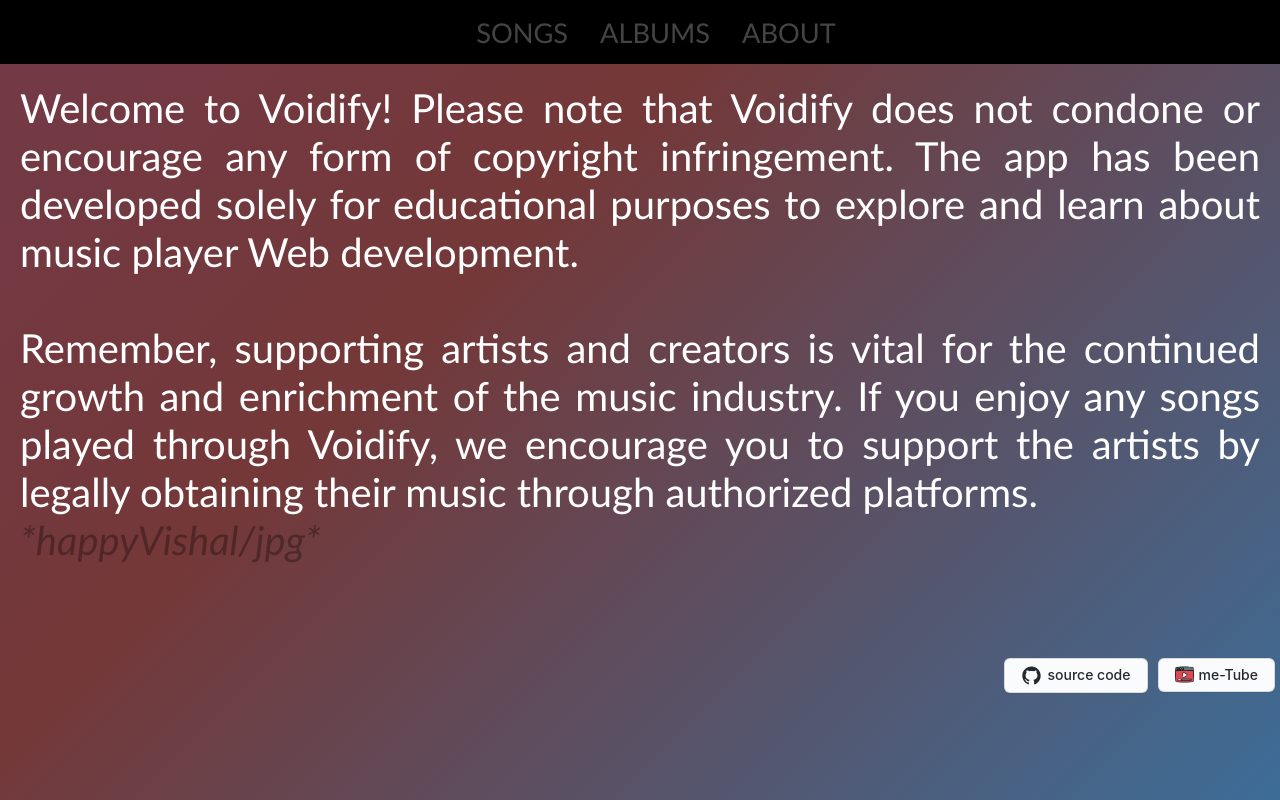
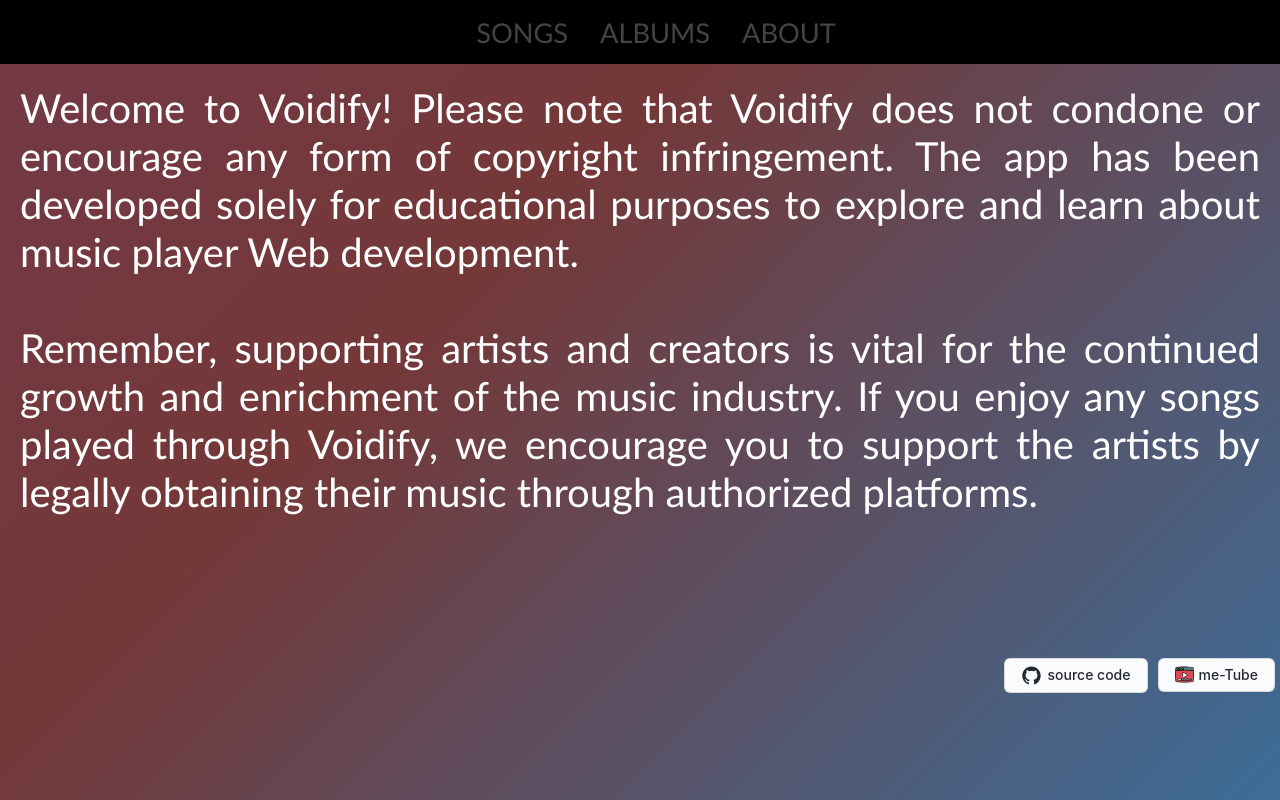
Before and after one commit to Kadhir007/Voidify, a React (Create React App) app: page / in a window 1280 px wide. Built offline with nearby package versions, Linux system fonts and the light colour scheme; no server answers; the database is empty.

Commit message:
UI changes

```diff
--- a/src/component/about/About.jsx
+++ b/src/component/about/About.jsx
@@ -20,7 +20,7 @@ const About = () => {
           any songs played through Voidify, we encourage you to support the
           artists by legally obtaining their music through authorized platforms.
           <br />
-          <span
+          {/* <span
             style={{
               fontStyle: "italic",
               display: "flex",
@@ -29,7 +29,7 @@ const About = () => {
             }}
           >
             *happyVishal/jpg*
-          </span>
+          </span> */}
         </p>
         <div
           className="button-container"
--- a/src/component/songs/SongsList.css
+++ b/src/component/songs/SongsList.css
@@ -60,8 +60,7 @@
   box-shadow: 0 2px 4px rgba(0, 0, 0, 0.2);
   cursor: pointer;
   height: 4.5rem;
-  transition: background-color 0.5s ease;
-  transition: transform 0.2s ease;
+  transition: background-color 0.5s ease, transform 0.2s ease;
 
 
 }
```
